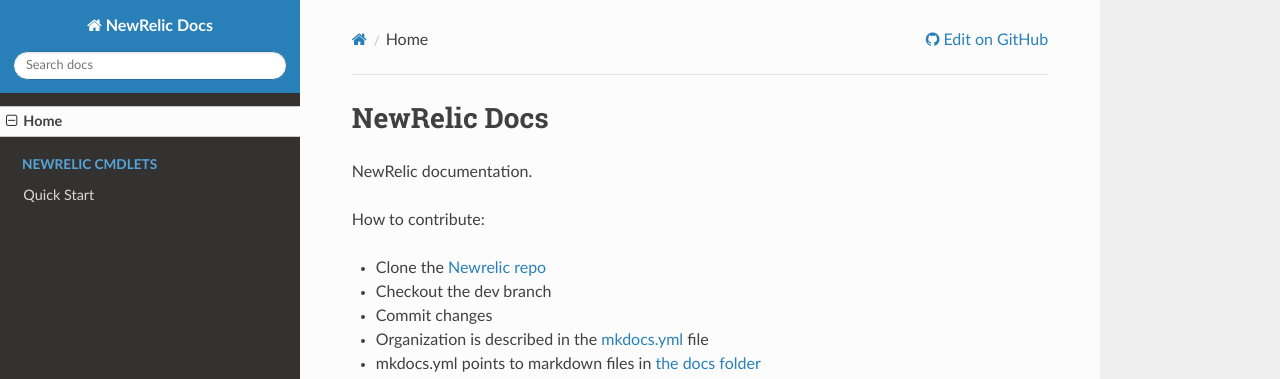
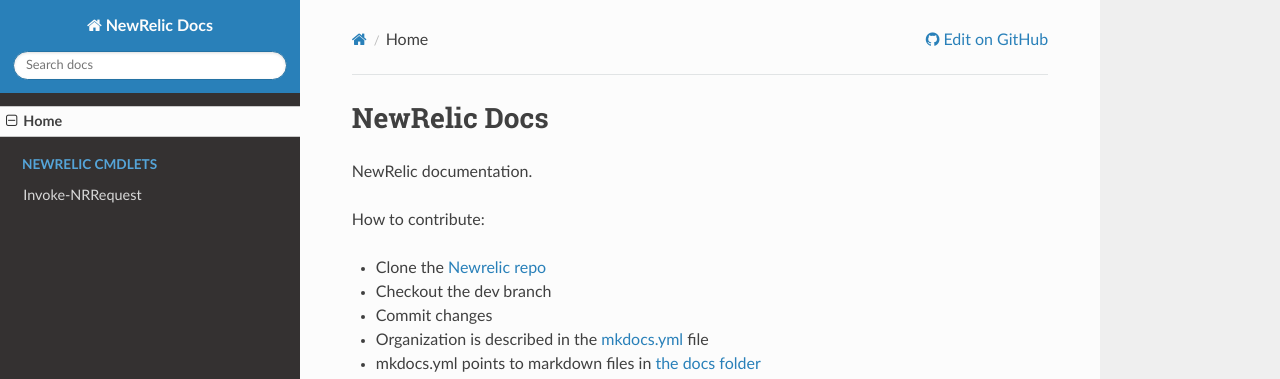
Before and after one commit to jonkyops/NewRelic, an MkDocs documentation site: the page built from docs/index.md, in a window 1280 px wide. Shown: the top 379 px of the page. Built offline with MkDocs 1.6.1, drawn with Linux system fonts in a browser that asks for light colours; nearby versions of some CDN libraries; old or Windows-style settings are respelled for this version of MkDocs.

Commit message:
fixed typo

```diff
--- a/mkdocs.yml
+++ b/mkdocs.yml
@@ -4,4 +4,4 @@ theme: readthedocs
 pages:
   - Home: index.md
   - NewRelic Cmdlets:
-    - Quick Start: Invoke-NRRequest.md
+    - Invoke-NRRequest: Invoke-NRRequest.md
```
